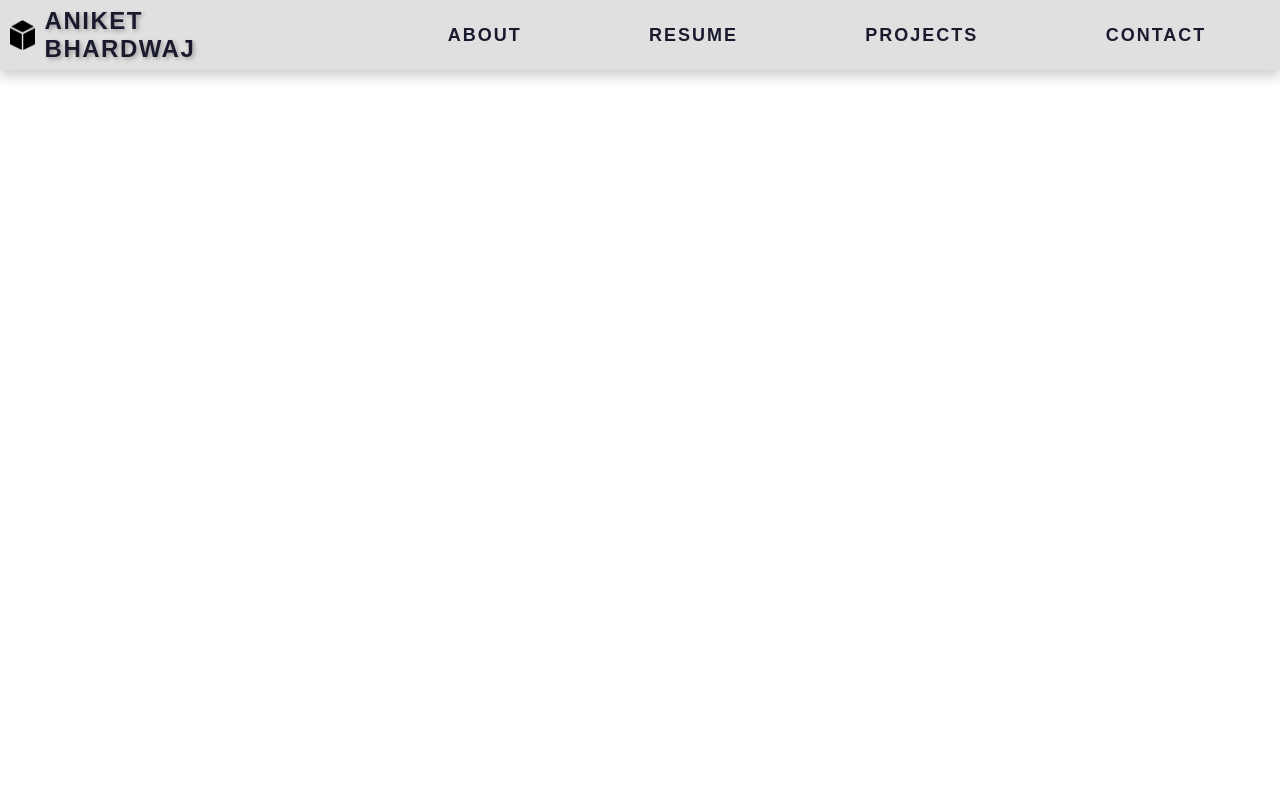
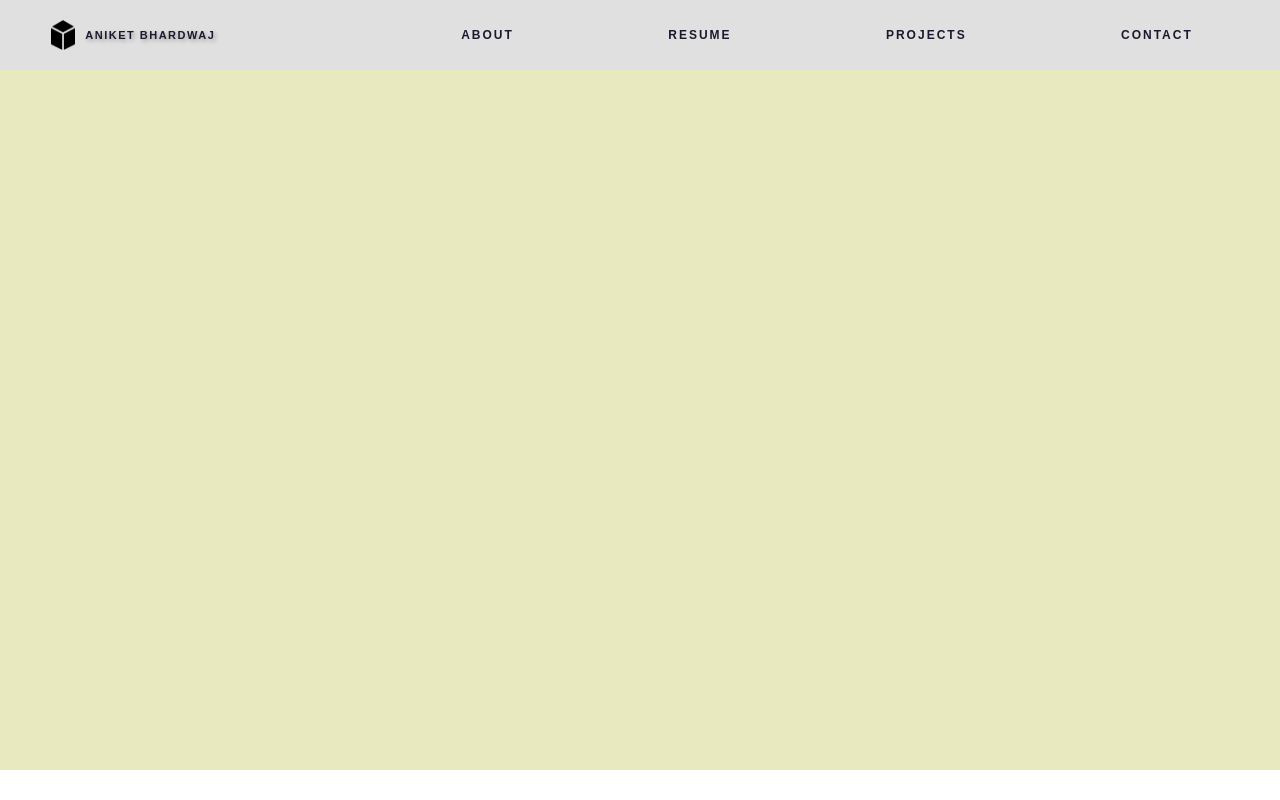
Before and after one commit to aniket44788/Fitness-Website, a React (Vite) app: page / in a window 1280 px wide. Built offline with nearby package versions, Linux system fonts and the light colour scheme.

Commit message:
font-change

```diff
--- a/src/App.jsx
+++ b/src/App.jsx
@@ -1,10 +1,13 @@
 import React from 'react'
 import Navbar from './Navbar/Navbar'
+import Content from './Content/Content'
+
 
 function App() {
   return (
     <>
     <Navbar/>
+    <Content/>
     </>
   )
 }
--- /dev/null
+++ b/src/Content/Content.css
@@ -0,0 +1,5 @@
+.content-1{
+    width: 100%;
+    height: 700px;
+    background-color: rgb(233, 233, 192);
+}
--- /dev/null
+++ b/src/Content/Content.jsx
@@ -0,0 +1,11 @@
+import React from 'react'
+import "../Content/Content.css"
+function Content() {
+  return (
+   <>
+   <div className="content-1"></div>
+   </>
+  )
+}
+
+export default Content
--- a/src/Navbar/Navbar.css
+++ b/src/Navbar/Navbar.css
@@ -32,6 +32,7 @@
   /* Name Text */
   .name-h4 {
     padding-left: 10px;
+    font-size: 11px;
   }
 
   /* Logo / Title */
@@ -75,7 +76,7 @@
   }
   .heading-1-h3 {
     font-family: "Poppins", "Arial Narrow Bold", sans-serif; /* Modern & clean font */
-    font-size: 18px; /* Adjust size for better visibility */
+    font-size: 12px; /* Adjust size for better visibility */
     font-weight: 600; /* Slightly bold for emphasis */
     color: #1a1a2e; /* Deep navy for a premium feel */
     letter-spacing: 2px; /* Improved letter spacing */
@@ -115,7 +116,7 @@
     }
 
     .name-h4 {
-      font-size: 12px;
+      font-size: 8px;
     }
 
     .heading-1 {
@@ -123,7 +124,7 @@
         height: 60px;
         flex-direction: row;
         align-items: center;
-        font-size: 20px;
+        font-size: 8px;
       }
 
 
```
